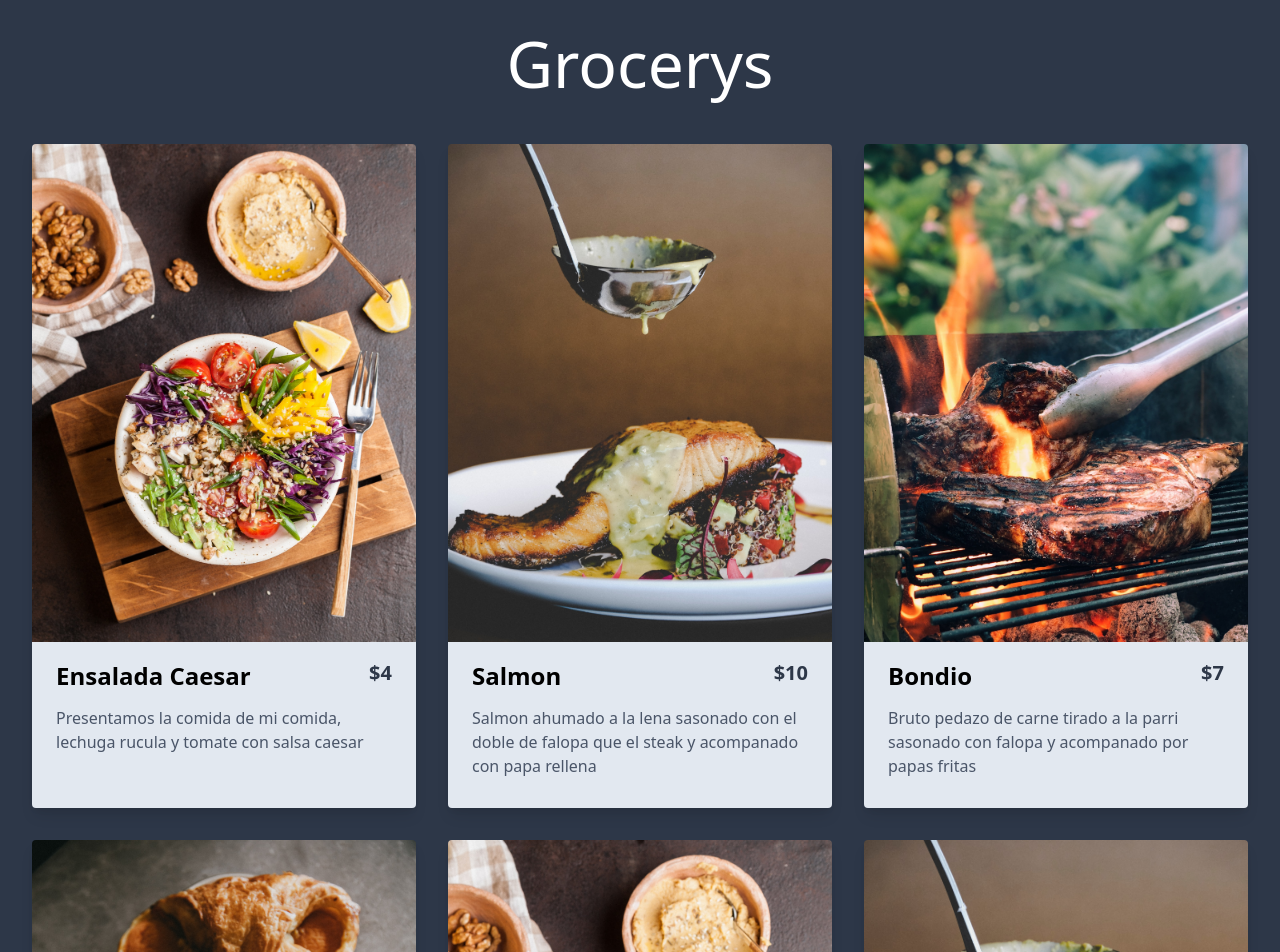
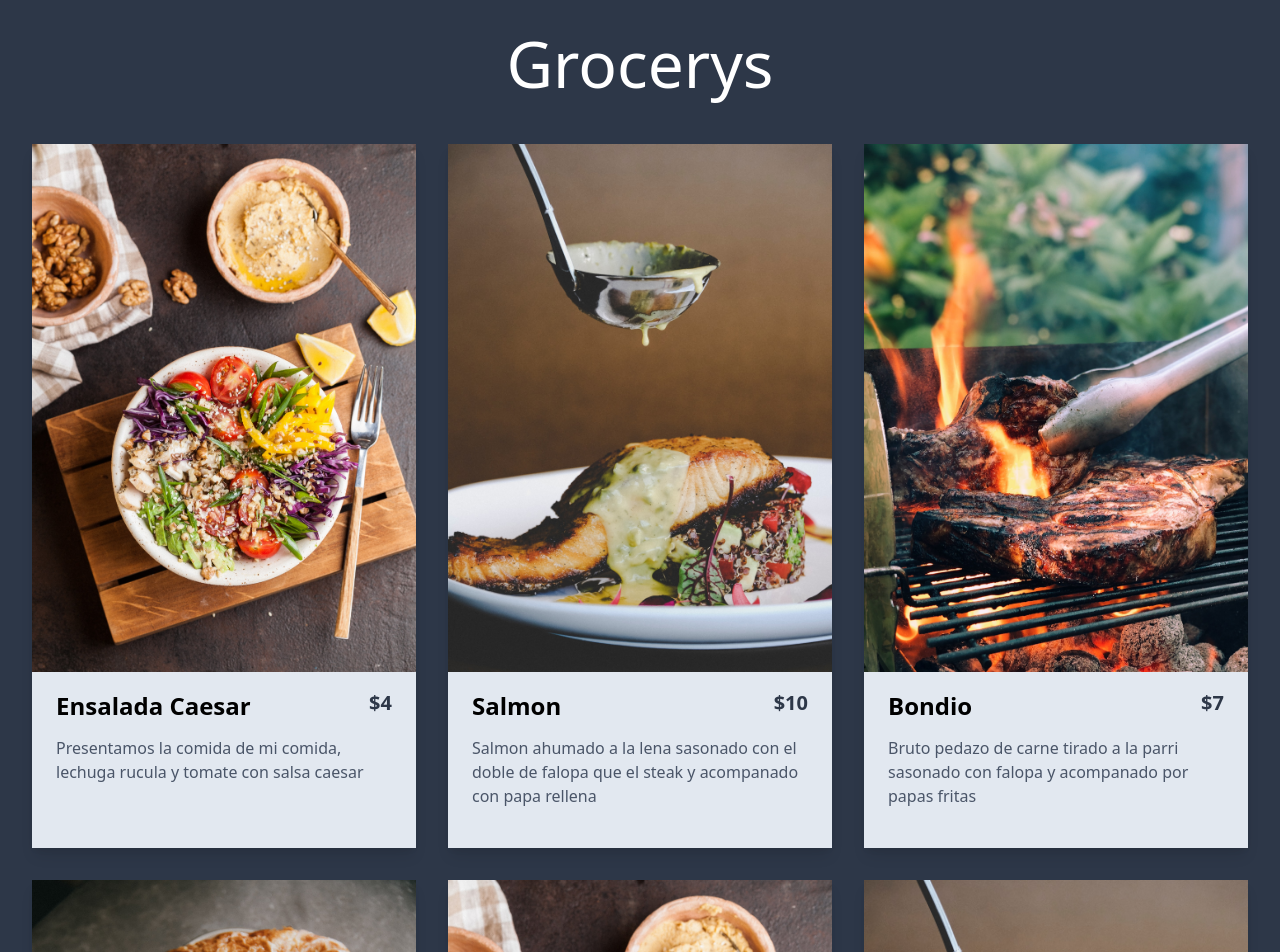
Before and after one commit to juanCortelezzi/Moli, a Next.js app: page / in a window 1280 px wide. Shown: the top 952 px of the page. Built offline with nearby package versions, Linux system fonts and the light colour scheme.

Commit message:
muchos intentos abro rama para poder estilizar mejor tarjetas en un click

```diff
--- a/components/card.tsx
+++ b/components/card.tsx
@@ -10,10 +10,13 @@ export default function Card(props: {
   };
 
   return (
-    <div className="max-w-sm rounded overflow-hidden shadow-lg m-4 flex-grow-0">
-      <a href="#" onClick={handleClick}>
-        <img className="w-full max-h-3/4 min-h-3/4 object-cover" src={image} alt={title} />
-        <div className="h-full px-6 py-4 bg-gray-300 overflow-hidden">
+    <a
+      href="#"
+      className="group block h-auto w-full max-w-sm rounded shadow-lg m-4 flex-grow-0"
+      onClick={handleClick}
+    >
+      <img className="w-full h-full max-h-3/4 object-cover" src={image} alt={title} />
+      <div className="w-full max-h-1/4 h-48 px-6 py-4 bg-gray-300">
         <div className="flex flex-row flex-no-wrap justify-between align-center mb-3">
           <h2 className="font-bold text-2xl">{title}</h2>
           <p className="font-bold text-xl text-gray-800">${value}</p>
@@ -21,6 +24,5 @@ export default function Card(props: {
         <p className="text-gray-700 text-base">{description}</p>
       </div>
     </a>
-    </div>
   );
 }
--- a/tailwind.config.js
+++ b/tailwind.config.js
@@ -25,4 +25,12 @@ module.exports = {
       "3/4": "75%",
     },
   },
+  variants: {
+    textColor: ["responsive", "hover", "focus", "group-focus", "group-hover"],
+    font: ["responsive", "hover", "focus", "group-focus", "group-hover"],
+    width: ["responsive", "hover", "focus", "group-focus", "group-hover"],
+    height: ["responsive", "hover", "focus", "group-focus", "group-hover"],
+    maxWidth: ["responsive", "hover", "focus", "group-focus", "group-hover"],
+    scale: ["responsive", "hover", "focus", "group-focus", "group-hover"],
+  },
 };
```
Lines whose indentation alone changed are shown as unchanged.
